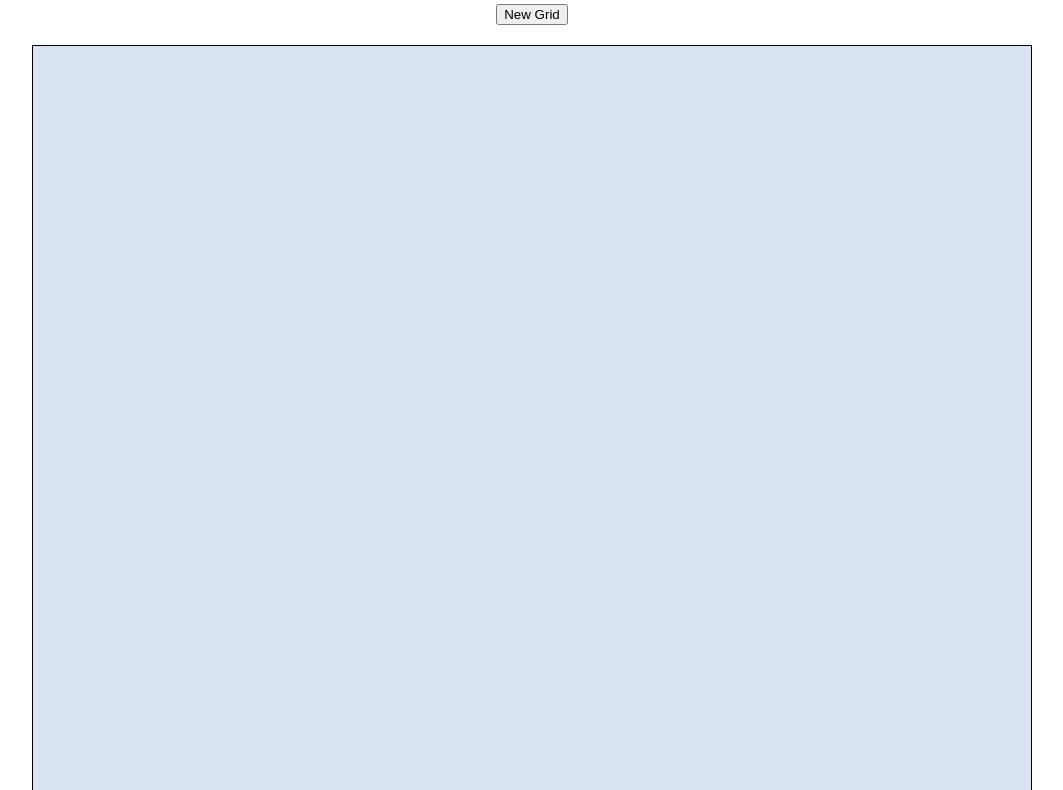
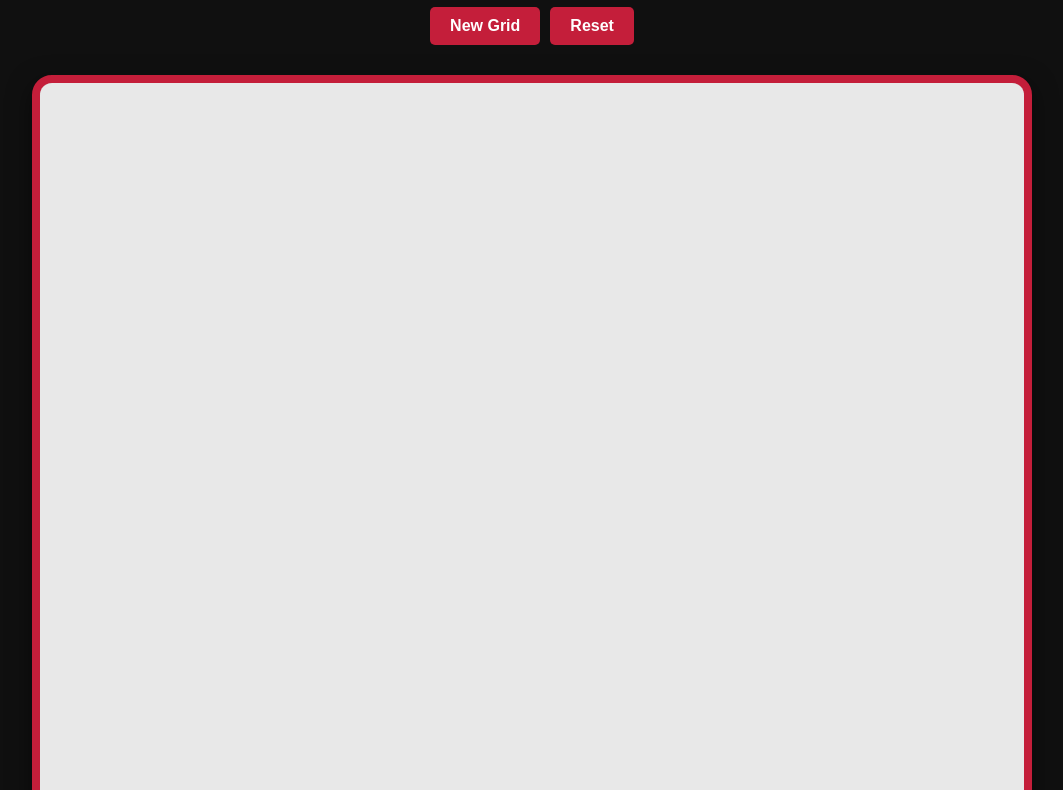
Before and after one commit to specifics7/etch-a-sketch, a plain HTML site: page index.html in a window 1280 px wide. Shown: the part 76-866 px from the top of the page, without its empty margins (108-1171 px from the left). Drawn offline with Linux system fonts and the light colour scheme.

Commit message:
Add reset button, finalize UI

```diff
--- a/index.html
+++ b/index.html
@@ -9,7 +9,10 @@
 </head>
 <body>
     <h1 id="title">Etch-A-Sketch</h1>
-    <button class="grid-btn">New Grid</button>
+    <div class="btn-container">
+        <button class="grid-btn">New Grid</button>
+        <button class="reset-btn">Reset</button>
+    </div>
     <div id="etch-container"></div>
 </body>
 </html>
--- a/script.js
+++ b/script.js
@@ -1,7 +1,10 @@
 const container = document.getElementById('etch-container');
-const btn = document.querySelector('.grid-btn');
+const btnNewGrid = document.querySelector('.grid-btn');
+const btnReset = document.querySelector('.reset-btn');
+let currGridSize = 16;
 
 function drawGrid(gridSize) {
+    currGridSize = gridSize;
     // Set CSS variable for grid size
     container.style.setProperty('--grid-size', gridSize);
 
@@ -16,7 +19,12 @@ function drawGrid(gridSize) {
     }
 }
 
-btn.addEventListener('click', () => {
+function resetGrid() {
+    container.innerHTML = '';
+    drawGrid(currGridSize);
+}
+
+btnNewGrid.addEventListener('click', () => {
     let gridSize = prompt("Please choose your grid size (1-100)");
     console.log("Test");
 
@@ -29,4 +37,8 @@ btn.addEventListener('click', () => {
     drawGrid(gridSize);
 });
 
-drawGrid(16);
+btnReset.addEventListener('click', () => {
+    resetGrid();
+})
+
+drawGrid(currGridSize);
--- a/styles.css
+++ b/styles.css
@@ -10,31 +10,58 @@ body {
   flex-direction: column;
   justify-content: center;
   align-items: center;
+  background-color: #101010;
 }
 
 #title {
   text-align: center;
+  color: #c41e3a;
+  font-size: 34px;
+  font-family: 'Arial Black', sans-serif;
 }
 
 #etch-container {
   display: flex;
   flex-wrap: wrap;
-  border: 1px solid black;
+  border: 8px solid #c41e3a;
+  background-color: #e8e8e8;
   height: 1000px;
   width: 1000px;
   --grid-size: 16; /* Default size */
+  border-radius: 20px;
+  box-shadow:
+  0 8px 24px rgba(0, 0, 0, 0.5),
+  inset 0 0 0 4px #8b1528; /* Inner border for depth */
+  overflow: hidden;
 }
 
-.grid-btn {
-  margin-bottom: 20px;
+.btn-container {
+  display: flex;
+  gap: 10px;
+  margin-bottom: 30px;
+}
+
+.grid-btn, .reset-btn  {
+  background-color: #c41e3a;
+  color: white;
+  border: none;
+  padding: 10px 20px;
+  border-radius: 5px;
+  cursor: pointer;
+  font-weight: bold;
+  font-size: 16px;
+}
+
+.grid-btn:hover, .reset-btn:hover {
+  background-color: #a01829;
 }
 
 .grid-square {
-  background-color: #d8e2f0;
+  background-color: #e8e8e8;
   flex: 0 0 calc(100% / var(--grid-size));
   height: calc(100% / var(--grid-size));
 }
 
 .grid-square.hovered {
-  background-color: #333333;
+  background-color: #1a1a1a;
 }
```
